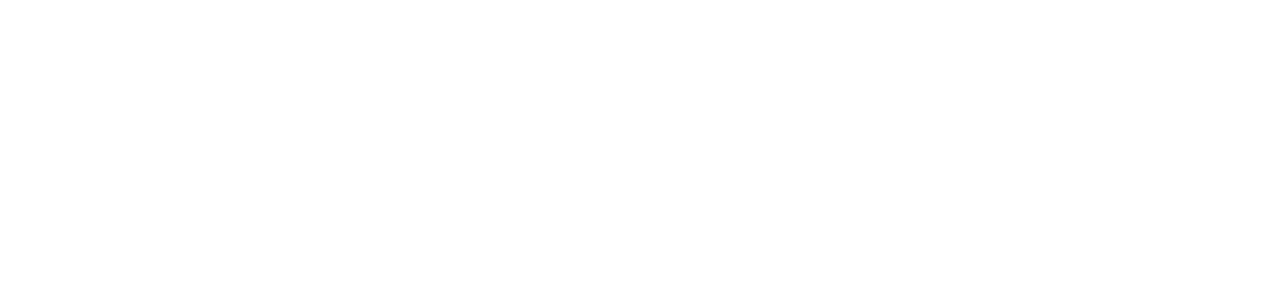
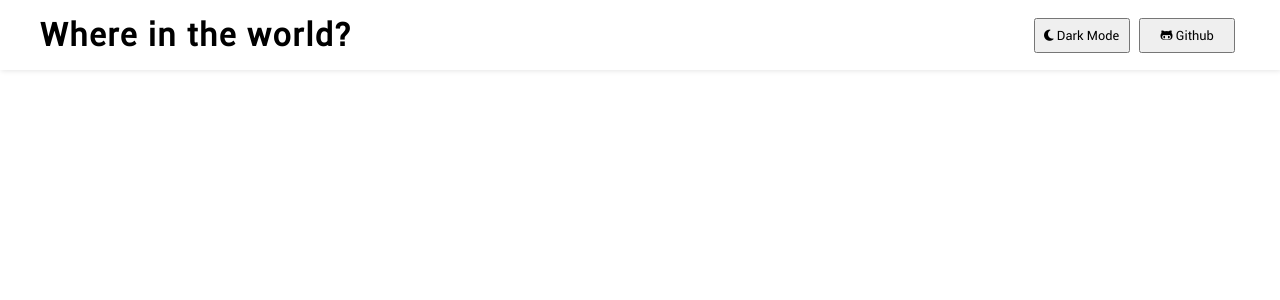
Before and after one commit to Victorceloss/countries-web, a React (Vite) app: page /info/1 in a window 1280 px wide. Before the commit this address had no page. Shown: the top 300 px of the page. Built offline with nearby package versions, Linux system fonts and the light colour scheme.

Commit message:
feat: Creating and Importing the "Info.tsx" Component

```diff
--- /dev/null
+++ b/src/pages/Info.tsx
@@ -0,0 +1,13 @@
+import React from "react";
+
+import { Header } from "../components/Header/Header";
+
+const Info: React.FC = (): JSX.Element => {
+  return (
+    <>
+    <Header />
+    </>
+  )
+}
+
+export default Info;
--- a/src/routes/AppRoutes.tsx
+++ b/src/routes/AppRoutes.tsx
@@ -1,12 +1,14 @@
 import {BrowserRouter, Routes, Route} from "react-router-dom";
 
 import Home from "../pages/Home";
+import Info from "../pages/Info";
 
 export const AppRoutes = () => {
   return (
     <BrowserRouter>
       <Routes>
         <Route path="/" element={<Home />} />
+        <Route path="/info/:name" element={<Info />} />
       </Routes>
     </BrowserRouter>
   )
```
